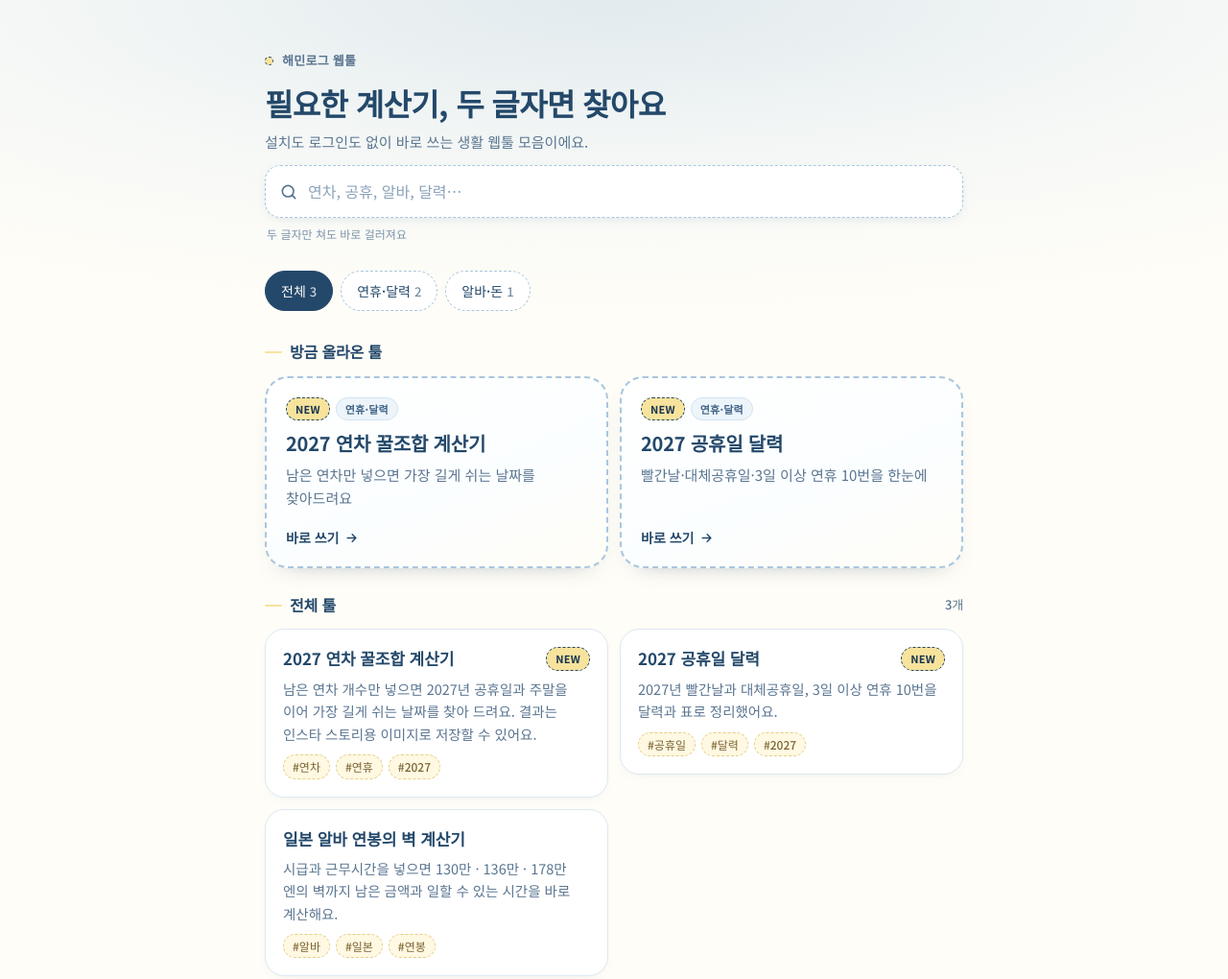
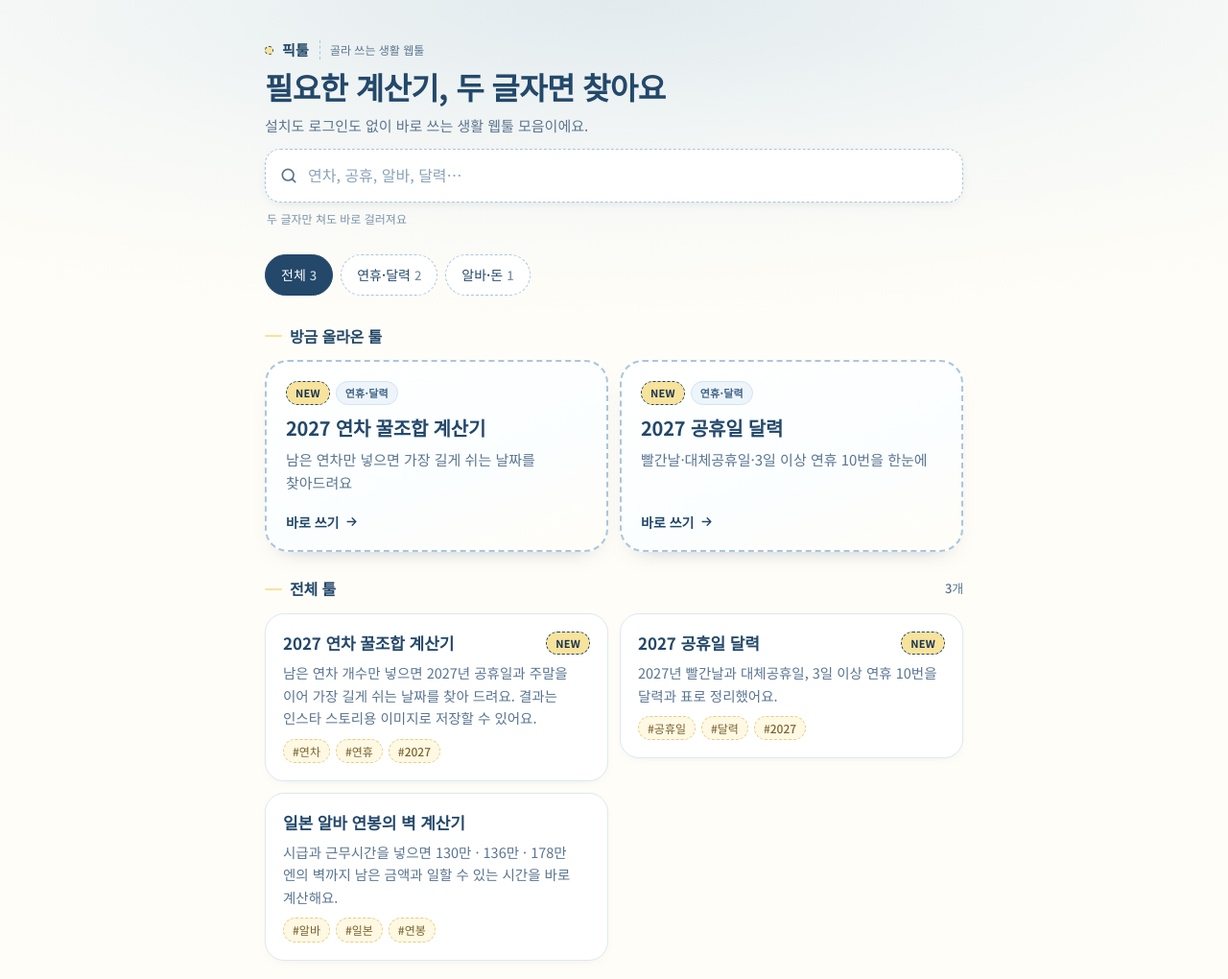
Before and after one commit to haemin-dev/tools, a plain HTML site: page index.html in a window 1280 px wide. Shown: the top 1020 px of the page at 96% size. Drawn offline with Linux system fonts and the light colour scheme.

Commit message:
브랜드명 픽툴로 변경: title·og:site_name·상단 브랜드 문구·JSON-LD·README

```diff
--- a/index.html
+++ b/index.html
@@ -3,13 +3,13 @@
 <head>
 <meta charset="utf-8">
 <meta name="viewport" content="width=device-width, initial-scale=1, viewport-fit=cover">
-<title>해민로그 웹툴 모음 | 2027 연차 계산기·공휴일 달력·알바 연봉의 벽</title>
-<meta name="description" content="설치·로그인 없이 바로 쓰는 생활 웹툴 모음. 2027 연차 꿀조합 계산기, 2027 공휴일 달력, 일본 알바 연봉의 벽 계산기를 두 글자만 쳐서 바로 찾아 쓰세요.">
+<title>픽툴 | 골라 쓰는 생활 웹툴 – 연차·공휴일·알바 계산기</title>
+<meta name="description" content="픽툴은 설치·로그인 없이 바로 쓰는 생활 웹툴 모음이에요. 2027 연차 꿀조합 계산기, 2027 공휴일 달력, 일본 알바 연봉의 벽 계산기를 두 글자만 쳐서 바로 찾아 쓰세요.">
 <meta name="theme-color" content="#FFFDF7">
 <link rel="canonical" href="https://haemin-dev.github.io/tools/">
 <meta property="og:type" content="website">
-<meta property="og:site_name" content="해민로그 웹툴 모음">
-<meta property="og:title" content="해민로그 웹툴 모음 | 2027 연차 계산기·공휴일 달력·알바 연봉의 벽">
+<meta property="og:site_name" content="픽툴">
+<meta property="og:title" content="픽툴 | 골라 쓰는 생활 웹툴 – 연차·공휴일·알바 계산기">
 <meta property="og:description" content="설치·로그인 없이 바로 쓰는 생활 웹툴 모음. 연차·공휴일·알바 계산기를 두 글자 검색으로 찾아 쓰세요.">
 <meta property="og:url" content="https://haemin-dev.github.io/tools/">
 <meta property="og:locale" content="ko_KR">
@@ -45,7 +45,8 @@ body::before{content:"";position:absolute;top:0;left:0;right:0;height:min(52vh,4
 .skip:focus{left:8px;top:8px;z-index:99;padding:10px 14px;background:var(--navy);color:#fff;border-radius:10px}
 
 /* header */
-.brand{display:flex;align-items:center;gap:9px;font-size:.8125rem;font-weight:700;color:var(--muted);letter-spacing:.02em}
+.brand{display:flex;align-items:center;gap:9px;margin:0;font-size:.9375rem;font-weight:700;color:var(--navy);letter-spacing:.01em}
+.brand-sub{margin-left:2px;padding-left:10px;border-left:1px dashed var(--sky);font-size:.75rem;font-weight:500;color:var(--muted);letter-spacing:0}
 .brand-dot{width:9px;height:9px;border-radius:50%;background:var(--butter);border:1.5px dashed var(--navy);flex:none}
 h1{margin:6px 0 0;font-size:clamp(1.5rem,6.4vw,2rem);line-height:1.28;letter-spacing:-.02em;font-weight:700}
 .lead{margin:8px 0 0;color:var(--muted);font-size:.9375rem}
@@ -141,7 +142,7 @@ footer a{color:var(--navy);text-underline-offset:3px}
 <main class="wrap">
 
   <header>
-    <p class="brand"><span class="brand-dot" aria-hidden="true"></span>해민로그 웹툴</p>
+    <p class="brand"><span class="brand-dot" aria-hidden="true"></span>픽툴<span class="brand-sub">골라 쓰는 생활 웹툴</span></p>
     <h1>필요한 계산기, 두 글자면 찾아요</h1>
     <p class="lead">설치도 로그인도 없이 바로 쓰는 생활 웹툴 모음이에요.</p>
   </header>
@@ -408,9 +409,9 @@ const TOOLS = [
   const ld = {
     '@context': 'https://schema.org',
     '@type': 'CollectionPage',
-    name: '해민로그 웹툴 모음',
+    name: '픽툴 | 골라 쓰는 생활 웹툴',
     url: 'https://haemin-dev.github.io/tools/',
-    description: '설치·로그인 없이 바로 쓰는 생활 웹툴 모음',
+    description: '픽툴은 설치·로그인 없이 바로 쓰는 생활 웹툴 모음이에요',
     hasPart: TOOLS.map(function (t) {
       return {
         '@type': 'WebApplication',
```
Also changed, not shown: 1 other file.
